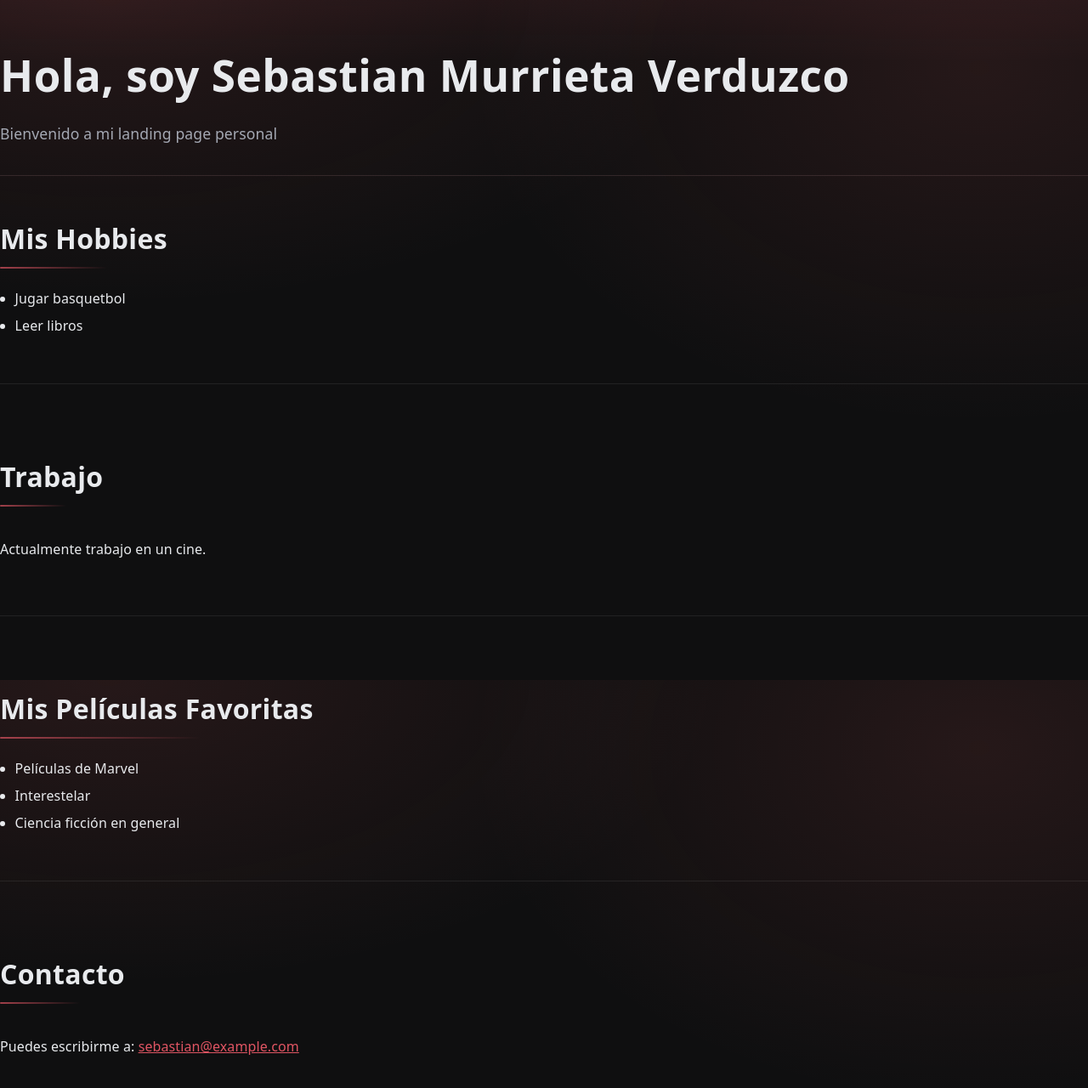
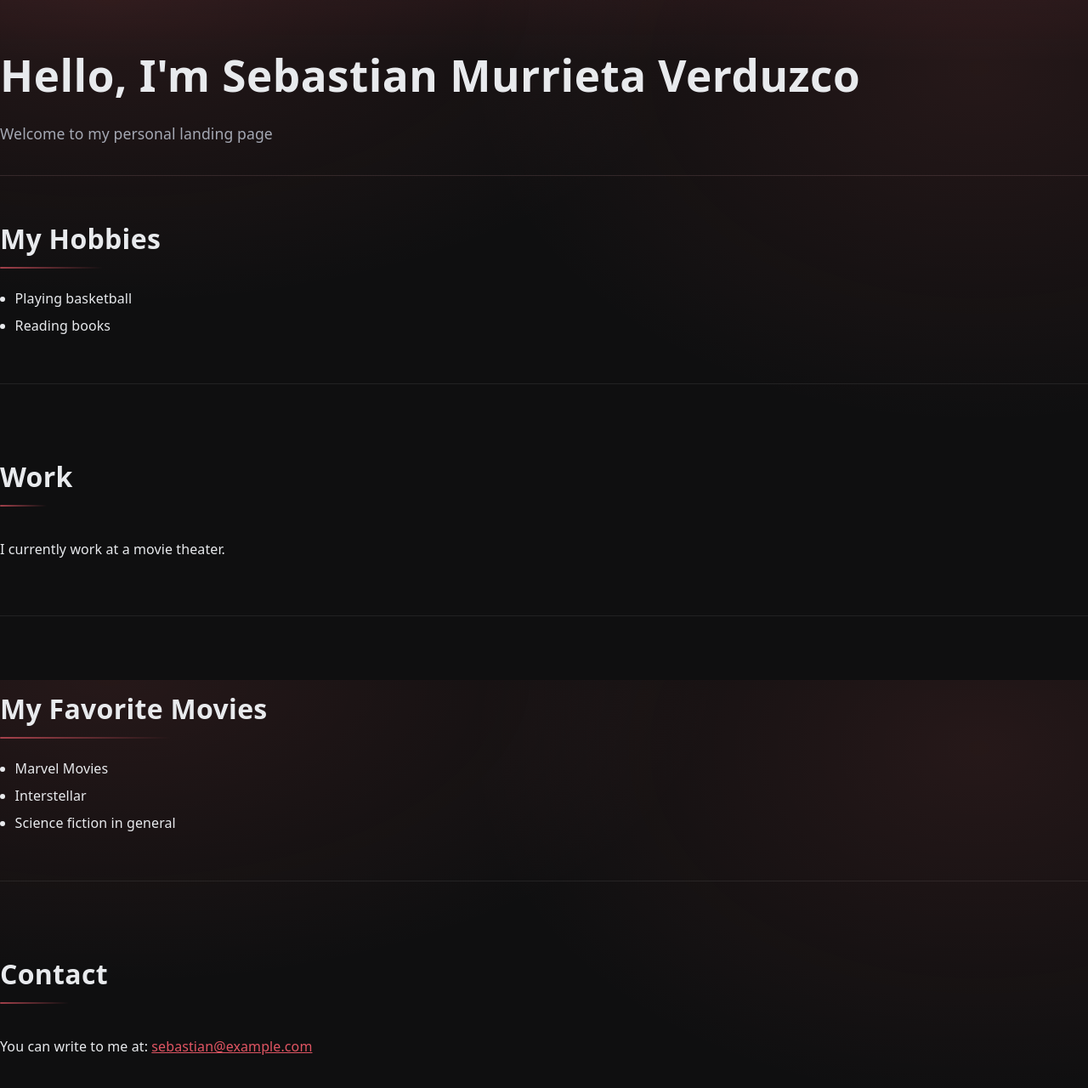
Before and after one commit to Mostaza5330/LandingMurrietaSebastian, a plain HTML site: page index.html in a window 1280 px wide. Shown: the whole page at 85% size. Drawn offline with Linux system fonts and the light colour scheme.

Commit message:
Translate landing page to English

```diff
--- a/index.html
+++ b/index.html
@@ -1,46 +1,46 @@
 <!DOCTYPE html>
-<html lang="es">
+<html lang="en">
 <head>
     <meta charset="UTF-8">
     <title>Landing Page - Sebastian Murrieta Verduzco</title>
     <link rel="stylesheet" href="styles.css">
 </head>
 <body>
-    <!-- Portada -->
+    <!-- Cover -->
     <header>
-        <h1>Hola, soy Sebastian Murrieta Verduzco</h1>
-        <p>Bienvenido a mi landing page personal</p>
+        <h1>Hello, I'm Sebastian Murrieta Verduzco</h1>
+        <p>Welcome to my personal landing page</p>
     </header>
 
     <!-- Hobbies -->
     <section>
-        <h2>Mis Hobbies</h2>
+        <h2>My Hobbies</h2>
         <ul>
-            <li>Jugar basquetbol</li>
-            <li>Leer libros</li>
+            <li>Playing basketball</li>
+            <li>Reading books</li>
         </ul>
     </section>
 
-    <!-- Trabajo -->
+    <!-- Work -->
     <section>
-        <h2>Trabajo</h2>
-        <p>Actualmente trabajo en un cine.</p>
+        <h2>Work</h2>
+        <p>I currently work at a movie theater.</p>
     </section>
 
-    <!-- Series o Películas -->
+    <!-- Series or Movies -->
     <section>
-        <h2>Mis Películas Favoritas</h2>
+        <h2>My Favorite Movies</h2>
         <ul>
-            <li>Películas de Marvel</li>
-            <li>Interestelar</li>
-            <li>Ciencia ficción en general</li>
+            <li>Marvel Movies</li>
+            <li>Interstellar</li>
+            <li>Science fiction in general</li>
         </ul>
     </section>
 
-    <!-- Contacto -->
+    <!-- Contact -->
     <section>
-        <h2>Contacto</h2>
-        <p>Puedes escribirme a: <a href="mailto:sebastian@example.com">sebastian@example.com</a></p>
+        <h2>Contact</h2>
+        <p>You can write to me at: <a href="mailto:sebastian@example.com">sebastian@example.com</a></p>
     </section>
 </body>
 </html>
```
